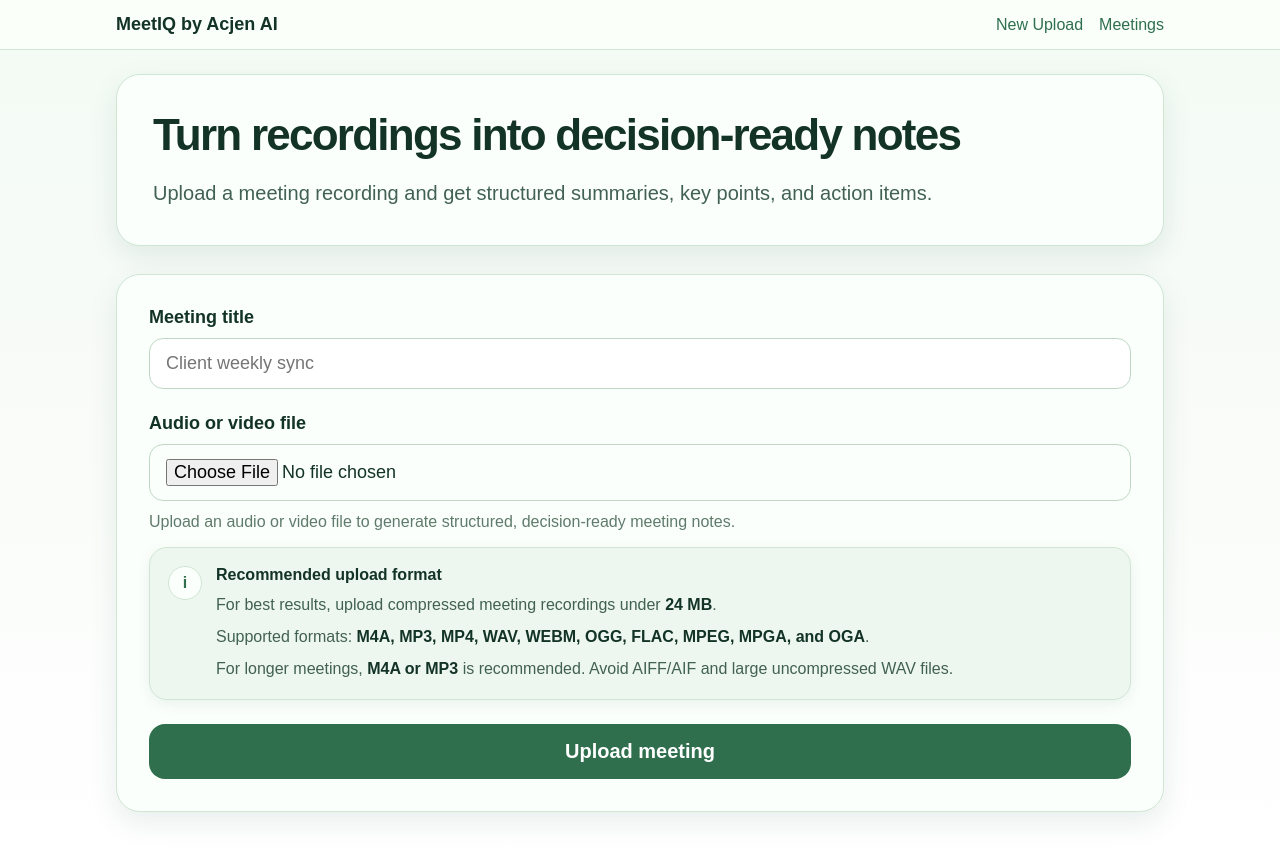
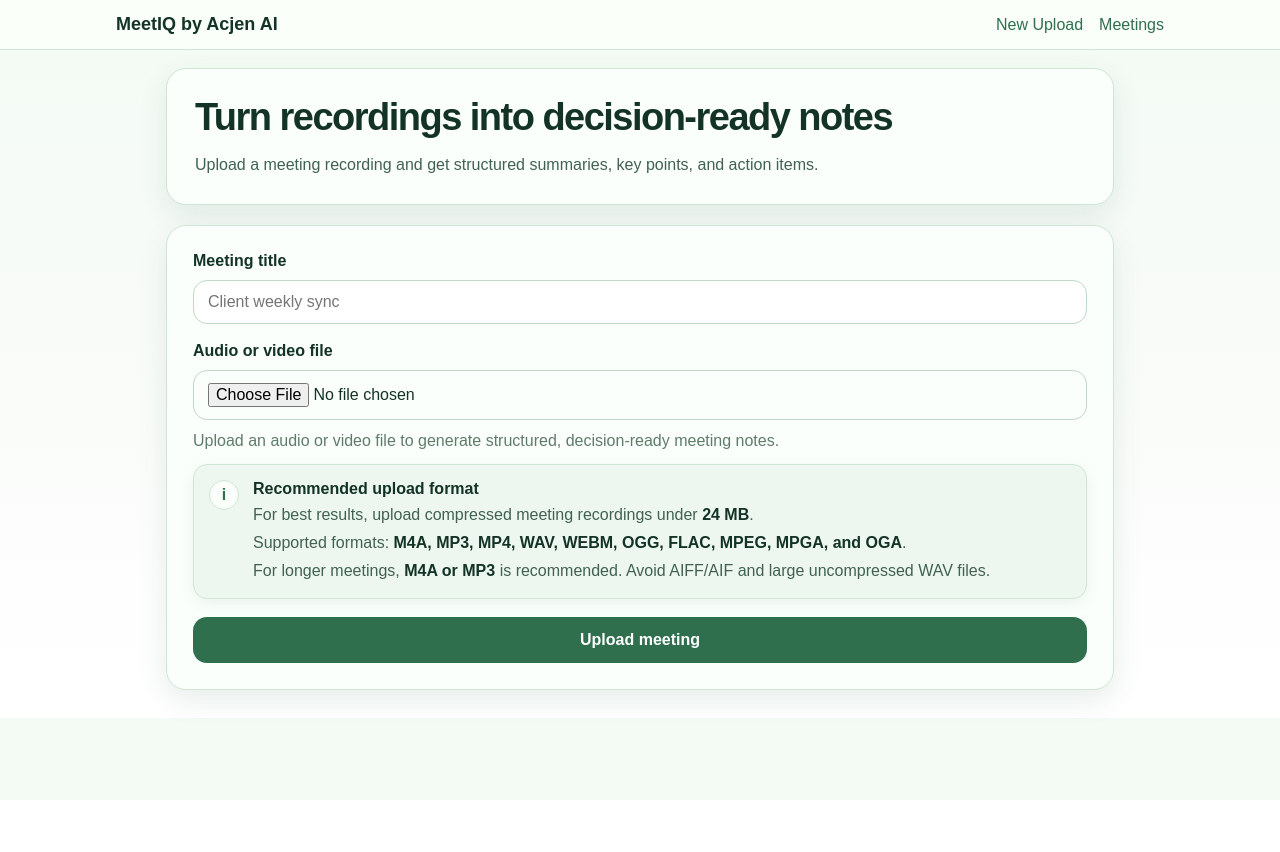
Before and after one commit to drlalitasaharan/meeting-notes-assistant, a Next.js app in the folder frontend/: page /upload in a window 1280 px wide. After the commit the page ends 800 px from the top, so only its background shows below. Built offline with nearby package versions, Linux system fonts and the light colour scheme; no server answers.

Commit message:
Compact upload page layout

```diff
--- a/frontend/app/layout.tsx
+++ b/frontend/app/layout.tsx
@@ -25,9 +25,9 @@
         <Header />
         <main
           style={{
-            maxWidth: 1080,
+            maxWidth: 980,
             margin: "0 auto",
-            padding: "24px 16px 40px",
+            padding: "18px 16px 28px",
           }}
         >
           {children}
--- a/frontend/app/upload/page.tsx
+++ b/frontend/app/upload/page.tsx
@@ -41,7 +41,7 @@
 const cardStyle = {
   background: "#fbfffb",
   border: "1px solid #cfe6d4",
-  borderRadius: 24,
+  borderRadius: 20,
   boxShadow: "0 10px 28px rgba(31, 90, 67, 0.10)",
 };
 
@@ -49,8 +49,8 @@
   width: "100%",
   border: "1px solid #bfd8c5",
   borderRadius: 14,
-  padding: "14px 16px",
-  fontSize: 18,
+  padding: "12px 14px",
+  fontSize: 16,
   color: "#123326",
   boxSizing: "border-box" as const,
 };
@@ -58,7 +58,7 @@
 const labelStyle = {
   display: "block",
   marginBottom: 10,
-  fontSize: 18,
+  fontSize: 16,
   fontWeight: 800,
   color: "#123326",
 };
@@ -109,12 +109,12 @@
   }
 
   return (
-    <div style={{ display: "grid", gap: 28 }}>
-      <section style={{ ...cardStyle, padding: 36 }}>
+    <div style={{ display: "grid", gap: 20 }}>
+      <section style={{ ...cardStyle, padding: 28 }}>
         <h1
           style={{
             margin: 0,
-            fontSize: 44,
+            fontSize: 38,
             lineHeight: 1.1,
             letterSpacing: "-0.04em",
             color: "#123326",
@@ -124,9 +124,9 @@
         </h1>
         <p
           style={{
-            margin: "18px 0 0",
-            fontSize: 20,
-            lineHeight: 1.6,
+            margin: "14px 0 0",
+            fontSize: 16,
+            lineHeight: 1.45,
             color: "#416153",
           }}
         >
@@ -134,8 +134,8 @@
         </p>
       </section>
 
-      <section style={{ ...cardStyle, padding: 32 }}>
-        <form onSubmit={handleSubmit} style={{ display: "grid", gap: 24 }}>
+      <section style={{ ...cardStyle, padding: 26 }}>
+        <form onSubmit={handleSubmit} style={{ display: "grid", gap: 18 }}>
           <div>
             <label htmlFor="title" style={labelStyle}>
               Meeting title
@@ -168,19 +168,19 @@
 
             <div
               style={{
-                marginTop: 16,
+                marginTop: 14,
                 border: "1px solid #cfe6d4",
                 background: "#eef7ef",
-                borderRadius: 18,
-                padding: 18,
+                borderRadius: 14,
+                padding: 15,
                 boxShadow: "0 4px 14px rgba(31, 90, 67, 0.08)",
               }}
             >
               <div style={{ display: "flex", gap: 14, alignItems: "flex-start" }}>
                 <div
                   style={{
-                    width: 34,
-                    height: 34,
+                    width: 30,
+                    height: 30,
                     borderRadius: "50%",
                     background: "#fbfffb",
                     border: "1px solid #cfe6d4",
@@ -198,17 +198,17 @@
                   <p style={{ margin: 0, fontWeight: 800, color: "#123326", fontSize: 16 }}>
                     Recommended upload format
                   </p>
-                  <p style={{ margin: "8px 0 0", color: "#416153", lineHeight: 1.6 }}>
+                  <p style={{ margin: "5px 0 0", color: "#416153", lineHeight: 1.45 }}>
                     For best results, upload compressed meeting recordings under{" "}
                     <strong style={{ color: "#123326" }}>24 MB</strong>.
                   </p>
-                  <p style={{ margin: "6px 0 0", color: "#416153", lineHeight: 1.6 }}>
+                  <p style={{ margin: "5px 0 0", color: "#416153", lineHeight: 1.45 }}>
                     Supported formats:{" "}
                     <strong style={{ color: "#123326" }}>
                       M4A, MP3, MP4, WAV, WEBM, OGG, FLAC, MPEG, MPGA, and OGA
                     </strong>.
                   </p>
-                  <p style={{ margin: "6px 0 0", color: "#416153", lineHeight: 1.6 }}>
+                  <p style={{ margin: "5px 0 0", color: "#416153", lineHeight: 1.45 }}>
                     For longer meetings, <strong style={{ color: "#123326" }}>M4A or MP3</strong>{" "}
                     is recommended. Avoid AIFF/AIF and large uncompressed WAV files.
                   </p>
@@ -229,11 +229,11 @@
             style={{
               width: "100%",
               border: "none",
-              borderRadius: 16,
+              borderRadius: 14,
               background: isUploading ? "#4f7f65" : "#2f6f4e",
               color: "#ffffff",
-              padding: "16px 24px",
-              fontSize: 20,
+              padding: "14px 22px",
+              fontSize: 16,
               fontWeight: 800,
               cursor: isUploading ? "not-allowed" : "pointer",
               opacity: isUploading ? 0.7 : 1,
@@ -248,8 +248,8 @@
                 border: "1px solid #fecaca",
                 background: "#fef2f2",
                 color: "#991b1b",
-                borderRadius: 16,
-                padding: "14px 16px",
+                borderRadius: 14,
+                padding: "12px 14px",
                 fontSize: 16,
               }}
             >
```
